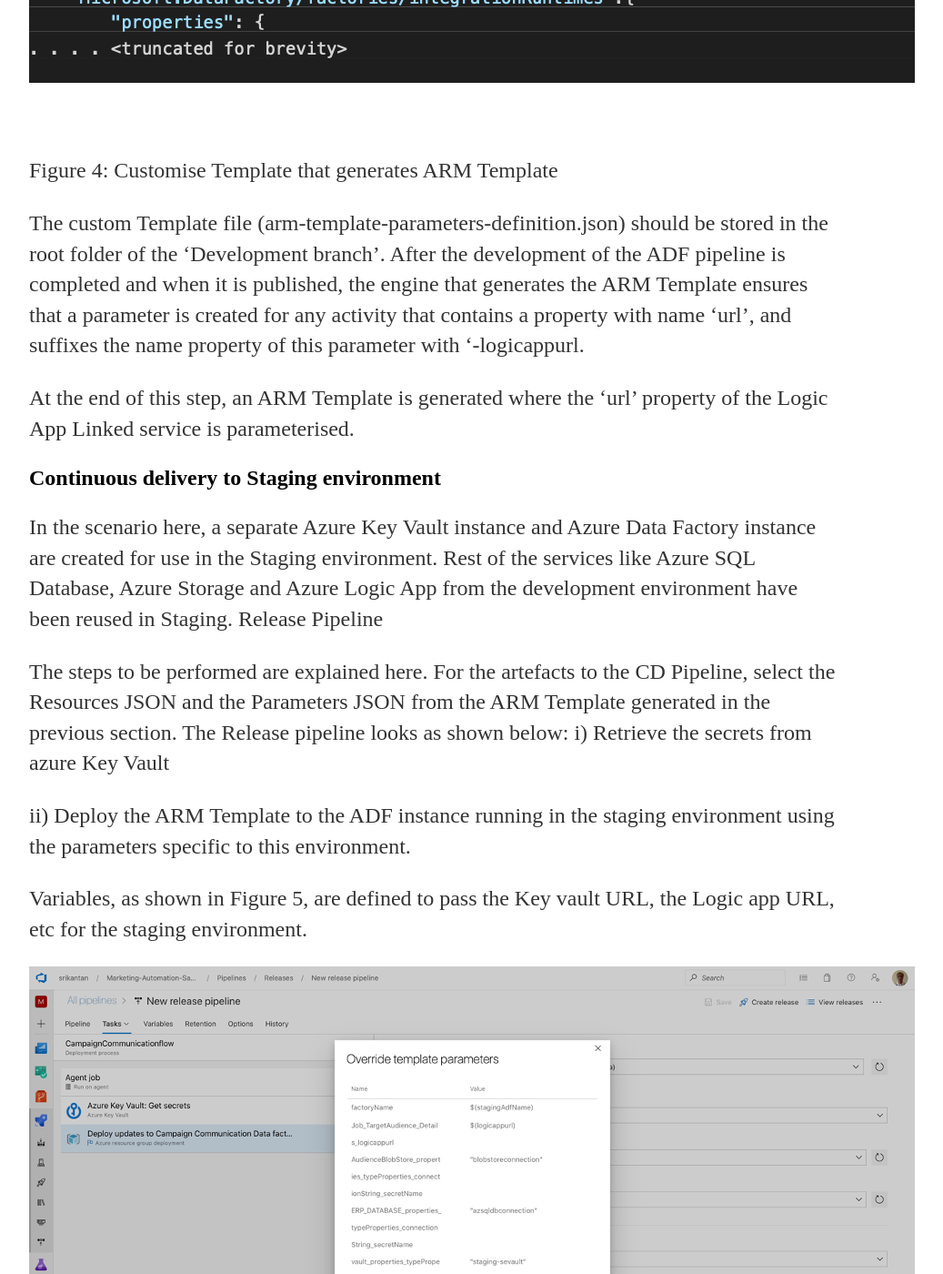
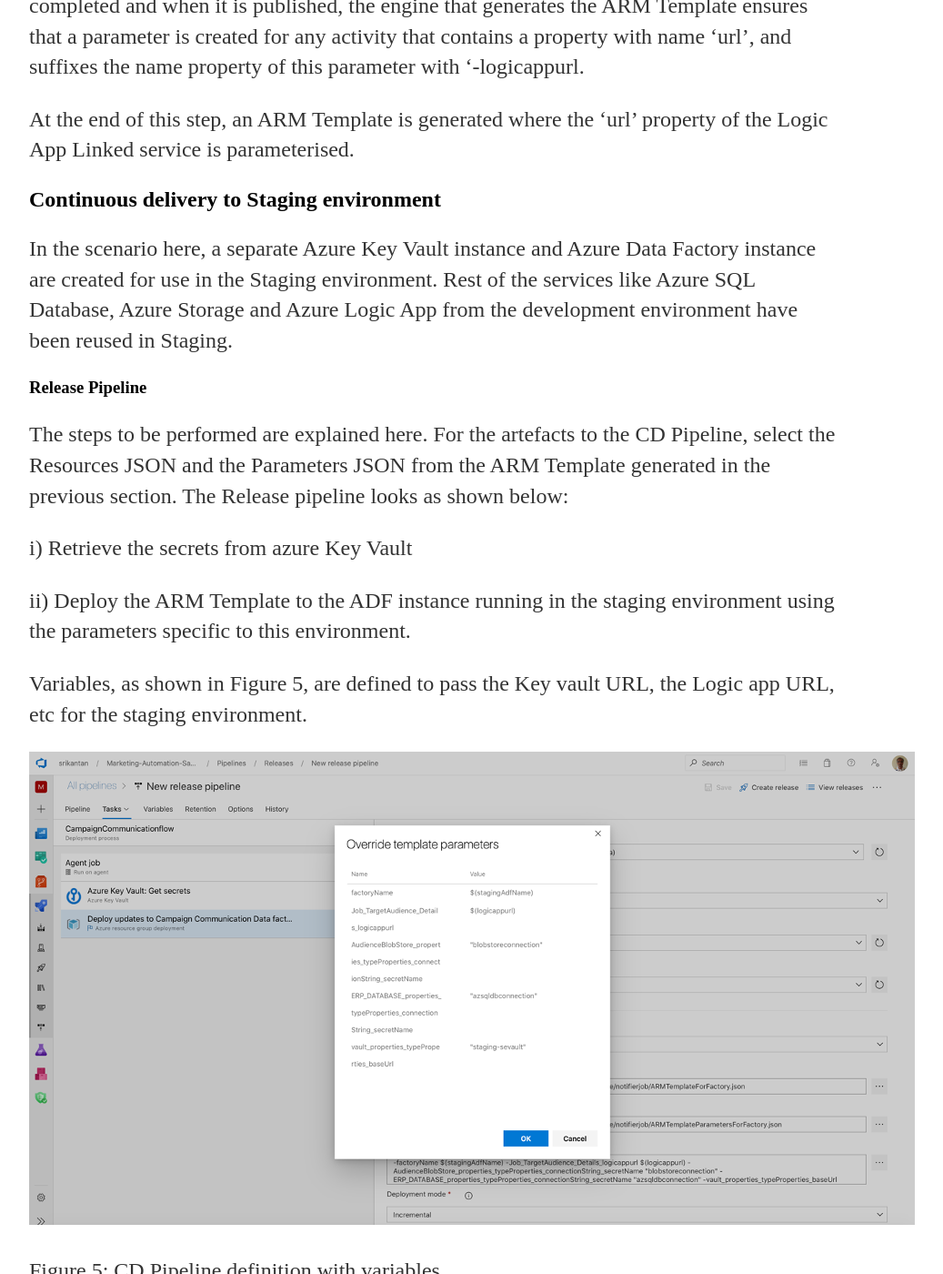
Before and after one commit to ssrikantan/ssrikantan.github.io, a Jekyll site: the page built from _posts/2020-02-21-ci-cd-azure-data-factory.md, in a window 1280 px wide and 1400 px high, scrolled down 5842 px. Shown: the whole window at 91% size, without its empty margins (160-1197 px from the left). Built offline with Jekyll 4.4.1, drawn with Linux system fonts in a browser that asks for light colours; some of the changed text lies outside the part shown.

Commit message:
edits final

```diff
--- a/_posts/2020-02-21-ci-cd-azure-data-factory.md
+++ b/_posts/2020-02-21-ci-cd-azure-data-factory.md
@@ -36,21 +36,19 @@
 **Note:**
 While the ADF instance can use Managed Identity to access Azure SQL Database and Azure Storage Accounts as well, I have instead used connection strings that contain SQL Authentication credentials and Storage access keys, that are stored as secrets in the Key Vault.
 
-
-#![GitHub Logo](../../../images/managedidentity.png)
-<img src="../../../images/managedidentity.png" alt="Pipeline" height="350px"/>
+<img src="../../../images/managedidentity.png" alt="Pipeline" height="500px"/>
 
 Figure 2 using Azure Key Vault to store secrets to connect to Azure SQL Database
 
 ## Pushing changes in the ADF Pipeline to Azure Devops
 
 Once the changes are made to the pipeline in the designer view, the developer choses the ‘publish’ option that pushes the changes to the ADF instance running in development. This also triggers the creation of the ARM Template in the Repository branch, comprising:
+
 a) ARMTemplateParametersForFactory.json (which is the parameters JSON) and
 
 b) ARMTemplateParametersForFactory.json (which is the resources JSON)
 
-Once the updated ADF Pipeline is tested and ready in the ‘Development Branch’, the developer creates a ‘pull request’ asking to merge the changes with the ‘Master Branch’. Azure Devops provides the workflow to ensure the changes are reviewed (the new ARM Templates with the changes, in this case) before they are accepted and merged with the ‘Master branch’.
-When the merge with the ‘Master Branch’ is complete, automatically, a new branch ‘adf_publish’ is created by Azure Devops if it does not exist, containing the new ARM Template.
+Once the updated ADF Pipeline is tested and ready in the ‘Development Branch’, the developer creates a ‘pull request’ asking to merge the changes with the ‘Master Branch’. Azure Devops provides the workflow to ensure the changes are reviewed (the new ARM Templates with the changes, in this case) before they are accepted and merged with the ‘Master branch’. When the merge with the ‘Master Branch’ is complete, automatically, a new branch ‘adf_publish’ is created by Azure Devops if it does not exist, containing the new ARM Template.
 
 ### Customising the Parameters Template
 
@@ -72,10 +70,12 @@
 ## Continuous delivery to Staging environment
 
 In the scenario here, a separate Azure Key Vault instance and Azure Data Factory instance are created for use in the Staging environment. Rest of the services like Azure SQL Database, Azure Storage and Azure Logic App from the development environment have been reused in Staging.
-Release Pipeline
+
+### Release Pipeline
 
 The steps to be performed are explained here. For the artefacts to the CD Pipeline, select the Resources JSON and the Parameters JSON from the ARM Template generated in the previous section.
 The Release pipeline looks as shown below:
+
 i) Retrieve the secrets from azure Key Vault
 
 ii) Deploy the ARM Template to the ADF instance running in the staging environment using the parameters specific to this environment.
@@ -86,5 +86,4 @@
 
 Figure 5: CD Pipeline definition with variables
 
-Prior to running the CD Pipeline, the resources for the staging environment, like ADF Instance, Azure Key Vault, etc were already created. The Managed Identity of the ADF Instance was provided access to the Key vault.
-Alternatively, as the first step in the CD Pipeline, a PowerShell or Bash script can be executed that first checks the existence of these resources and their requisite permissions, creates/defines them if they do not.
+Prior to running the CD Pipeline, the resources for the staging environment, like ADF Instance, Azure Key Vault, etc were already created. The Managed Identity of the ADF Instance was provided access to the Key vault. Alternatively, as the first step in the CD Pipeline, a PowerShell or Bash script can be executed that first checks the existence of these resources and their requisite permissions, creates/defines them if they do not.
```
